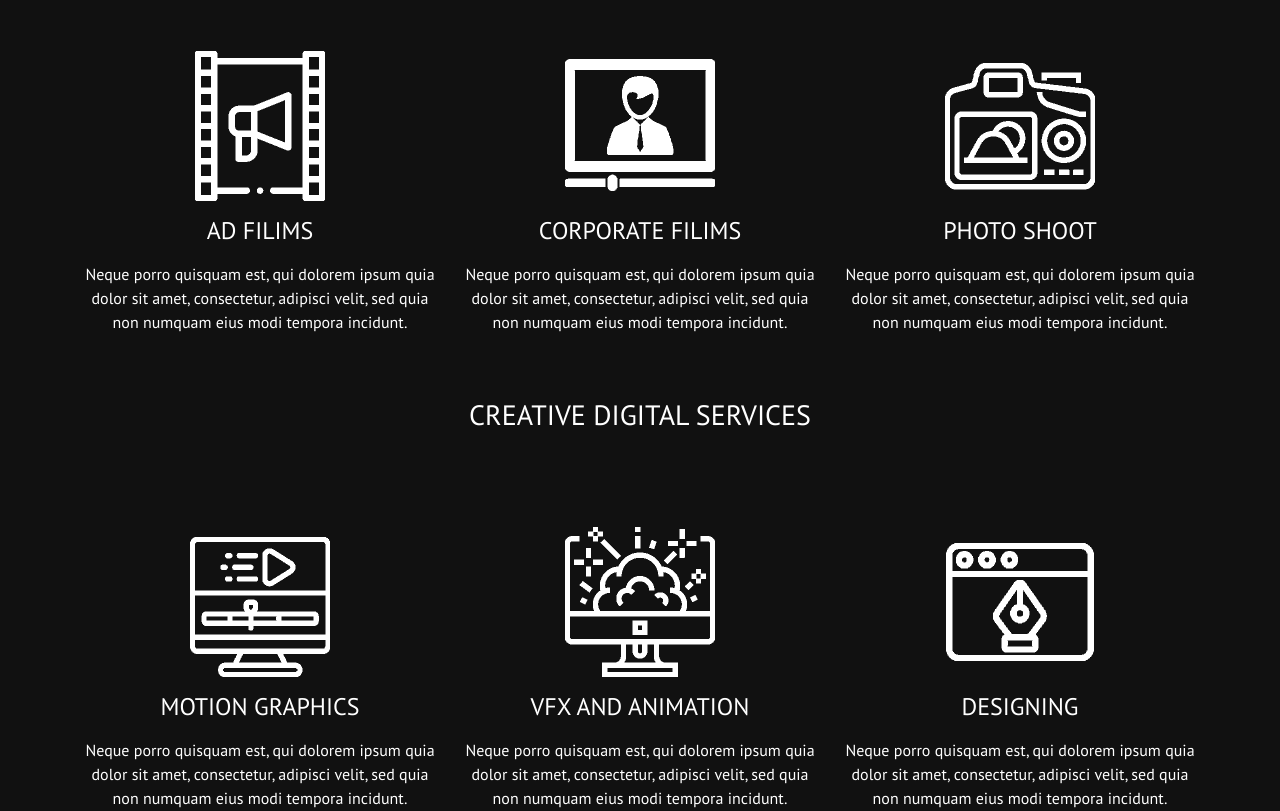
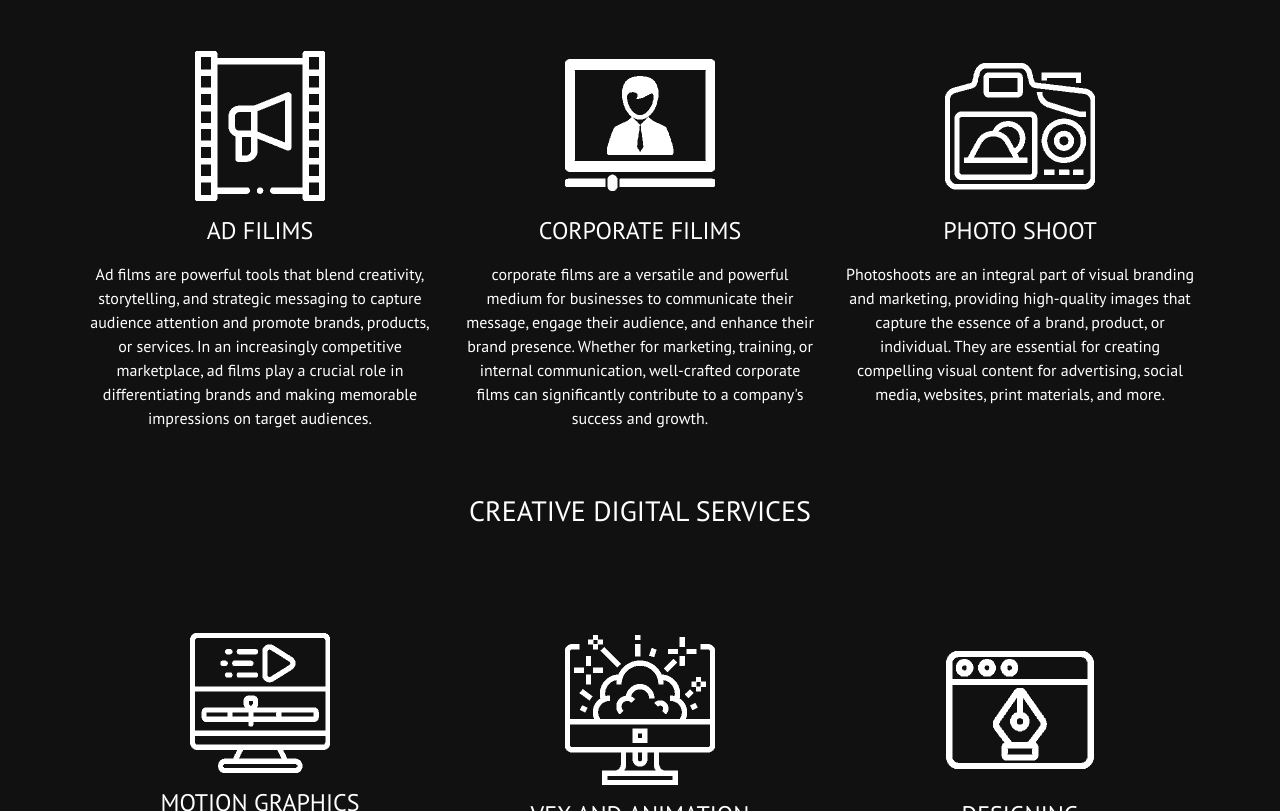
Before and after one commit to amal-davis/bluemount_frontend, a plain HTML site: page index.html in a window 1280 px wide. Shown: the part 2623-3434 px from the top of the page. Drawn offline with nearby package versions, Linux system fonts and the light colour scheme.

Commit message:
Updated Files

```diff
--- a/index.html
+++ b/index.html
@@ -475,7 +475,9 @@
         <div class="col-md-6 text-content order-1 order-md-1">
             <h5 style="text-transform: uppercase;">What We Do</h5>
             <h2>WE ARE DIGITAL</h2>
-            <p>Lorem ipsum dolor sit amet, consectetur adipiscing elit. Aliquam semper ex ac velit varius semper. Mauris at dolor nec ante ultricies aliquam ac vitae diam. Quisque sodales vehicula elementum. Phasellus tempus tellus vitae ullamcorper hendrerit.</p>
+            <p>At BlueMountproductions, we offer a comprehensive range of production services designed to meet the diverse needs of our clients:</p>
+            <p>They are Pre-production,Production,Post-production and Additional Services</p>
+            <p>Our team of experienced professionals is dedicated to delivering high-quality content that engages audiences and meets the specific goals of each project. We leverage state-of-the-art technology and innovative techniques to ensure every production is of the highest standard.</p>
         </div>
     </div>
 </div>
@@ -488,8 +490,9 @@
         </div>
         <div class="col-md-6 text-content order-2 ">
             <h5 style="color: #fff;">ABOUT US</h5>
-            <h2 style="color: #fff;">WE ARE PARTNERS</h2>
-            <p style="color: #fff;">Lorem ipsum dolor sit amet, consectetur adipiscing elit. Aliquam semper ex ac velit varius semper. Mauris at dolor nec ante ultricies aliquam ac vitae diam. Quisque sodales vehicula elementum. Phasellus tempus tellus vitae ullamcorper hendrerit.</p>
+
+            <p style="color: #fff;"><p>BlueMountProductions has grown from a passionate idea into a leading force in the production industry. With a commitment to excellence and a drive for innovation, we have been creating compelling content that resonates with audiences worldwide.</p>
+        <p>At BlueMountProductions, we pride ourselves on our ability to deliver content that not only meets but exceeds our clients' expectations. Our client-centric approach ensures that we understand and bring your vision to life with precision and creativity. With a proven track record of success and a dedication to innovation, we are the ideal partner for all your production needs.</p>
         </div>
     </div>
 </div>
@@ -526,7 +529,7 @@
                         <img src="assets/ad_filim_icon_images.png" alt="Icon 1" style="width: 150px; height: 150px;" class="img-fluid">
                     </div>
                     <h4 class="service-heading" style="color: #fff;">AD FILIMS</h4>
-                    <p class="service-text" style="color: #fff;">Neque porro quisquam est, qui dolorem ipsum quia dolor sit amet, consectetur, adipisci velit, sed quia non numquam eius modi tempora incidunt.</p>
+                    <p class="service-text" style="color: #fff;">Ad films are powerful tools that blend creativity, storytelling, and strategic messaging to capture audience attention and promote brands, products, or services. In an increasingly competitive marketplace, ad films play a crucial role in differentiating brands and making memorable impressions on target audiences.</p>
                 </div>
             </div>
             <!-- Service 2 -->
@@ -536,7 +539,7 @@
                         <img src="assets/corporate_video_icon_image.png" alt="Icon 1" style="width: 150px; height: 150px;" class="img-fluid">
                     </div>
                     <h4 class="service-heading" style="color: #fff;">CORPORATE FILIMS</h4>
-                    <p class="service-text" style="color: #fff;">Neque porro quisquam est, qui dolorem ipsum quia dolor sit amet, consectetur, adipisci velit, sed quia non numquam eius modi tempora incidunt.</p>
+                    <p class="service-text" style="color: #fff;">corporate films are a versatile and powerful medium for businesses to communicate their message, engage their audience, and enhance their brand presence. Whether for marketing, training, or internal communication, well-crafted corporate films can significantly contribute to a company's success and growth.</p>
                 </div>
             </div>
             <div class="col-md-4 pt-5">
@@ -545,7 +548,7 @@
                         <img src="assets/photo_shoot_icon_images.png" alt="Icon 1" style="width: 150px; height: 150px;" class="img-fluid">
                     </div>
                     <h4 class="service-heading" style="color: #fff;">PHOTO SHOOT</h4>
-                    <p class="service-text" style="color: #fff;">Neque porro quisquam est, qui dolorem ipsum quia dolor sit amet, consectetur, adipisci velit, sed quia non numquam eius modi tempora incidunt.</p>
+                    <p class="service-text" style="color: #fff;">Photoshoots are an integral part of visual branding and marketing, providing high-quality images that capture the essence of a brand, product, or individual. They are essential for creating compelling visual content for advertising, social media, websites, print materials, and more.</p>
                 </div>
             </div>
             <!-- Service 3 -->
@@ -586,7 +589,7 @@
                     <img src="assets/motion_graphics_icon_image.png" alt="Icon 1" style="width: 150px; height: 150px;" class="img-fluid">
                 </div>
                 <h4 class="service-heading" style="color: #fff;">MOTION GRAPHICS</h4>
-                <p class="service-text" style="color: #fff;">Neque porro quisquam est, qui dolorem ipsum quia dolor sit amet, consectetur, adipisci velit, sed quia non numquam eius modi tempora incidunt.</p>
+                <p class="service-text" style="color: #fff;">Motion graphics are a powerful visual communication tool that combines graphic design, animation, and multimedia elements to create engaging and dynamic content. Used extensively in marketing, advertising, film, and digital media, motion graphics bring static images to life and effectively convey messages through movement and storytelling.</p>
             </div>
         </div>
         <div class="col-md-4 pt-5">
@@ -595,7 +598,7 @@
                     <img src="assets/vfx_icon_images.png" alt="Icon 1" style="width: 150px; height: 150px;" class="img-fluid">
                 </div>
                 <h4 class="service-heading" style="color: #fff;">VFX AND ANIMATION </h4>
-                <p class="service-text" style="color: #fff;">Neque porro quisquam est, qui dolorem ipsum quia dolor sit amet, consectetur, adipisci velit, sed quia non numquam eius modi tempora incidunt.</p>
+                <p class="service-text" style="color: #fff;">VFX (Visual Effects) and Animation are transformative technologies in the world of visual storytelling. They play a crucial role in film, television, advertising, video games, and various digital platforms, enabling the creation of scenes and effects that would be impossible or impractical to achieve in real life.</p>
             </div>
         </div>
         <div class="col-md-4 pt-5">
@@ -604,7 +607,7 @@
                     <img src="assets/designing_icon_image.png" alt="Icon 1" style="width: 150px; height: 150px;" class="img-fluid">
                 </div>
                 <h4 class="service-heading" style="color: #fff;">DESIGNING</h4>
-                <p class="service-text" style="color: #fff;">Neque porro quisquam est, qui dolorem ipsum quia dolor sit amet, consectetur, adipisci velit, sed quia non numquam eius modi tempora incidunt.</p>
+                <p class="service-text" style="color: #fff;">Designing is a multifaceted discipline that involves creating visual, interactive, and functional solutions to communicate ideas, solve problems, and enhance user experiences. It spans various fields including graphic design, web design, product design, interior design, and more, each with its own methodologies and objectives.</p>
             </div>
         </div>
     </div>
```
